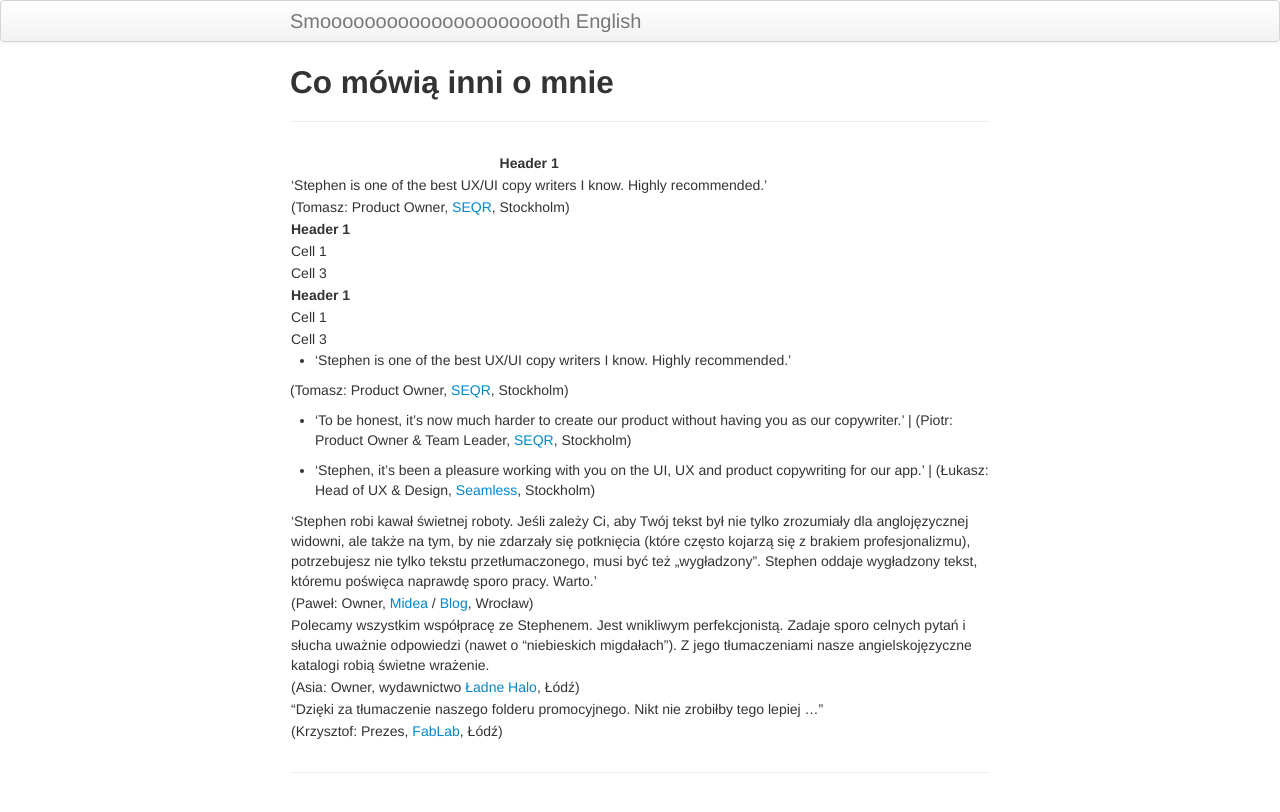
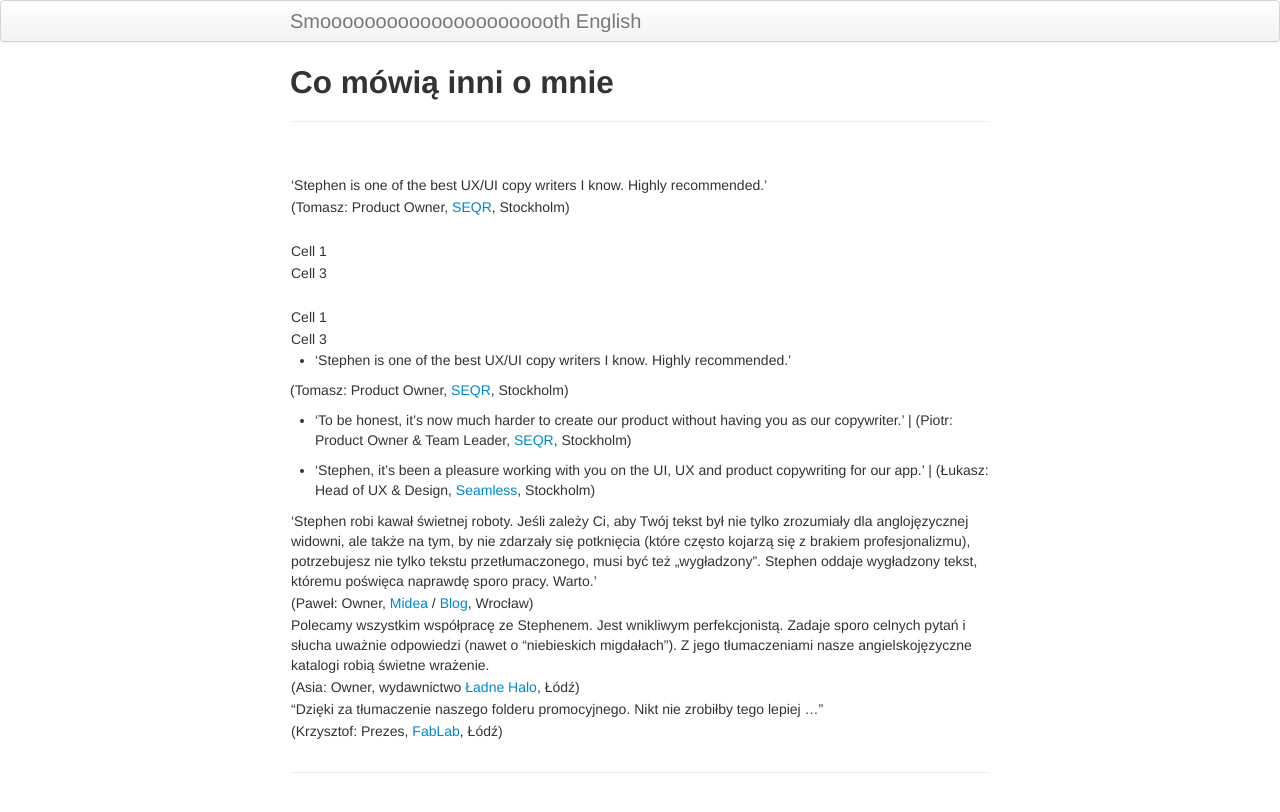
Before and after one commit to StephenEastham/StephenEastham.github.io, a Jekyll site: the page built from pages/resources.md, in a window 1280 px wide. Shown: the top 812 px of the page. Built offline with Jekyll 4.4.1, drawn with Linux system fonts in a browser that asks for light colours.

Commit message:
Update resources.md

```diff
--- a/pages/resources.md
+++ b/pages/resources.md
@@ -5,17 +5,17 @@ description:
 ---
 
 
-Header 1 |
+|
 ---------|
 'Stephen is one of the best UX/UI copy writers I know. Highly recommended.'  |
 (Tomasz: Product Owner, [SEQR](https://pages.github.com), Stockholm)|
 
-Header 1 |
+|
 ---------|
 Cell 1   |
 Cell 3   |
 
-Header 1 |
+|
 ---------|
 Cell 1   |
 Cell 3   |
```
